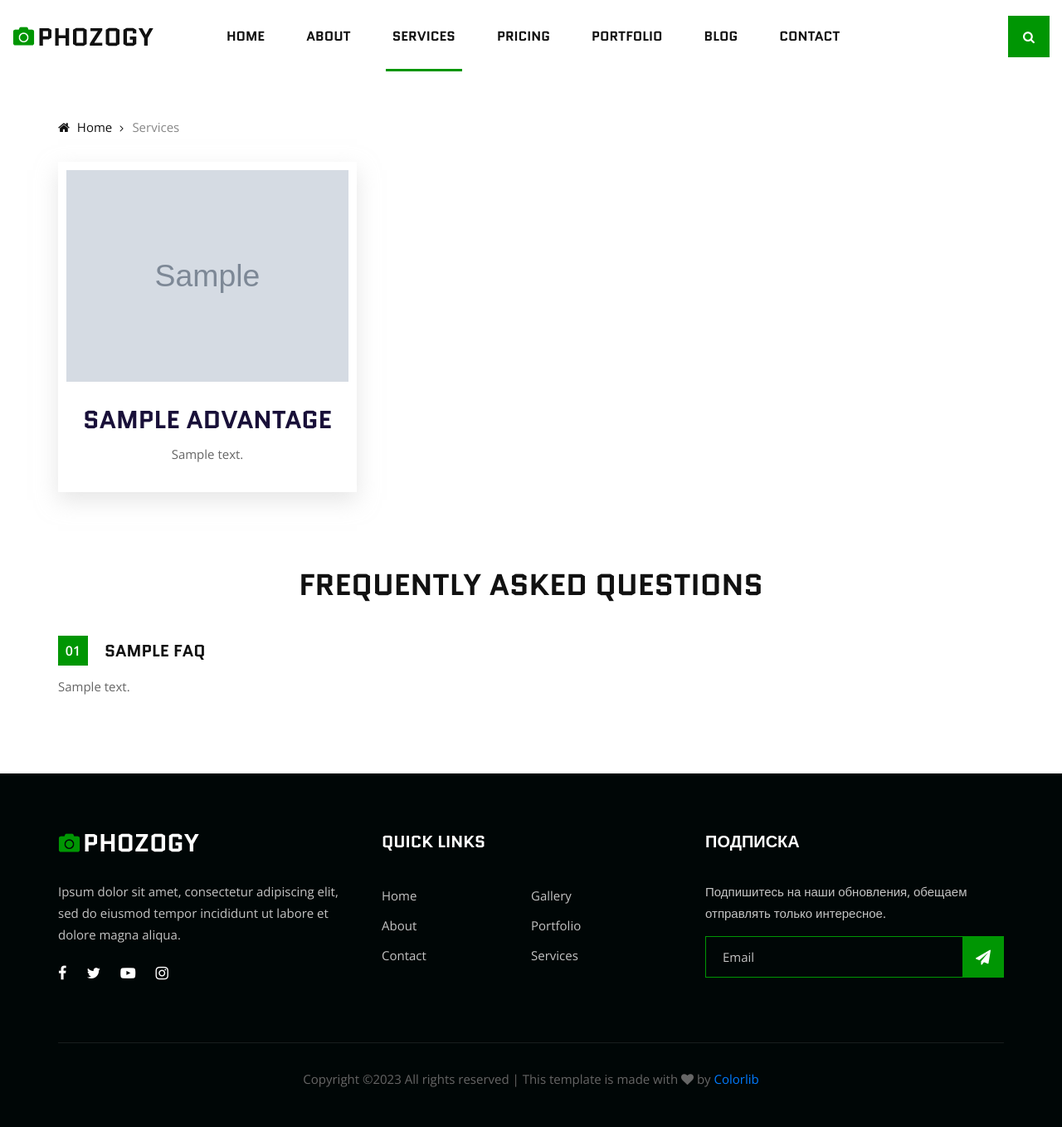
After one commit to iigor93/photo, a Django app: page /services/ in a window 1280 px wide. The commit adds this page. Shown: the whole page at 83% size. Run offline with Django 4.2, Linux system fonts and the light colour scheme; tables that the repository leaves empty hold one stand-in row (values such as "Sample post"); grey boxes marked "Sample" are stand-in pictures; some libraries are stand-ins or nearby versions.

Commit message:
services

```diff
--- /dev/null
+++ b/core/templates/core/services.html
@@ -0,0 +1,58 @@
+{% extends 'base.html' %}
+{% load static %}
+{% load l10n %}
+{% load price_extras %}
+
+{% block content %}
+    <!-- Services Section Begin -->
+    <section class="services-section spad">
+        <div class="container">
+            <div class="row">
+                {% for item in advantages %}
+                <div class="col-lg-4 col-md-6 col-sm-6">
+                    <div class="services-item">
+                        <img src="/media/{{ item.image }}" alt="">
+                        <h3>{{ item.title }}</h3>
+                        <p>{{ item.text }}</p>
+                    </div>
+                </div>
+                {% endfor %}
+            </div>
+        </div>
+    </section>
+    <!-- Services Section End -->
+
+
+    <!-- Services Option Section Begin -->
+    <section class="services-option">
+        <div class="container">
+            <div class="row">
+                <div class="col-lg-12 text-center">
+                    <div class="section-title">
+                        <h2>frequently asked questions</h2>
+                    </div>
+                </div>
+            </div>
+            <div class="row">
+                {% for object in faq %}
+                    {% if forloop.counter0 == 0 or forloop.counter0 == faq_half %}
+                        <div class="col-lg-6">
+                    {% endif %}
+                        <div class="so-item">
+                            <div class="so-title">
+                                <div class="so-number">{{ object.number|add_zero }}</div>
+                                <h5>{{ object.title }}</h5>
+                            </div>
+                            <p>{{ object.description }}</p>
+                        </div>
+                    {% if forloop.counter == faq_half or forloop.counter == faq.count %}
+                        </div>
+                    {% endif %}
+
+                {% endfor %}
+            </div>
+        </div>
+    </section>
+    <!-- Services Option Section End -->
+
+{% endblock %}
--- a/core/urls.py
+++ b/core/urls.py
@@ -7,4 +7,5 @@ urlpatterns = [
     path('subscribe/', views.Subscribe.as_view(), name='subscribe'),
     path('contact/', views.ContactView.as_view(), name='contact'),
     path('about/', views.AboutView.as_view(), name='about'),
+    path('services/', views.ServiceView.as_view(), name='services'),
 ]
--- a/core/views.py
+++ b/core/views.py
@@ -1,3 +1,5 @@
+import math
+
 from django.http import HttpResponseRedirect, HttpResponse
 from django.shortcuts import render
 from django.urls import reverse
@@ -5,6 +7,7 @@ from django.views import View
 from django.views.generic import DetailView
 
 from core.models import Carousel, Advantage, Portfolio, SubscribeEmail, Contact, About
+from price.models import Faq
 
 
 class Index(View):
@@ -61,3 +64,21 @@ class AboutView(View):
 
         context = {"breadcrumb": "О нас", "about": about}
         return render(request, self.template_name, context=context)
+
+
+class ServiceView(View):
+    template_name = "core/services.html"
+
+    def get(self, request, *args, **kwargs):
+        advantages = Advantage.objects.filter(active=True)
+        faqs = Faq.objects.all()
+        context = {"breadcrumb": "Services",
+                   "services": True,
+                   "advantages": advantages}
+
+        if faqs:
+            faq_half = math.ceil(faqs.count()/2)
+            context["faq"] = faqs
+            context["faq_half"] = faq_half
+
+        return render(request, self.template_name, context=context)
--- a/templates/footer.html
+++ b/templates/footer.html
@@ -32,7 +32,7 @@
                         <ul>
                             <li><a href="#">Gallery</a></li>
                             <li><a href="#">Portfolio</a></li>
-                            <li><a href="#">Services</a></li>
+                            <li><a href="{% url 'services' %}">Services</a></li>
                         </ul>
                     </div>
                 </div>
--- a/templates/header.html
+++ b/templates/header.html
@@ -12,7 +12,7 @@
                     <ul>
                         <li {% if home %} class="active" {% endif %}><a href="{% url 'index' %}">Home</a></li>
                         <li {% if about %} class="active" {% endif %}><a href="{% url 'about' %}">About</a></li>
-                        <li {% if services %} class="active" {% endif %}><a href="./services.html">Services</a></li>
+                        <li {% if services %} class="active" {% endif %}><a href="{% url 'services' %}">Services</a></li>
                         <li {% if prices %} class="active" {% endif %}><a href="{% url 'price_list' %}">Pricing</a></li>
                         <li {% if portfolio %} class="active" {% endif %}><a href="./portfolio.html">Portfolio</a></li>
                         <li {% if blog %} class="active" {% endif %}><a href="{% url 'blog_list' %}">Blog</a></li>
```
